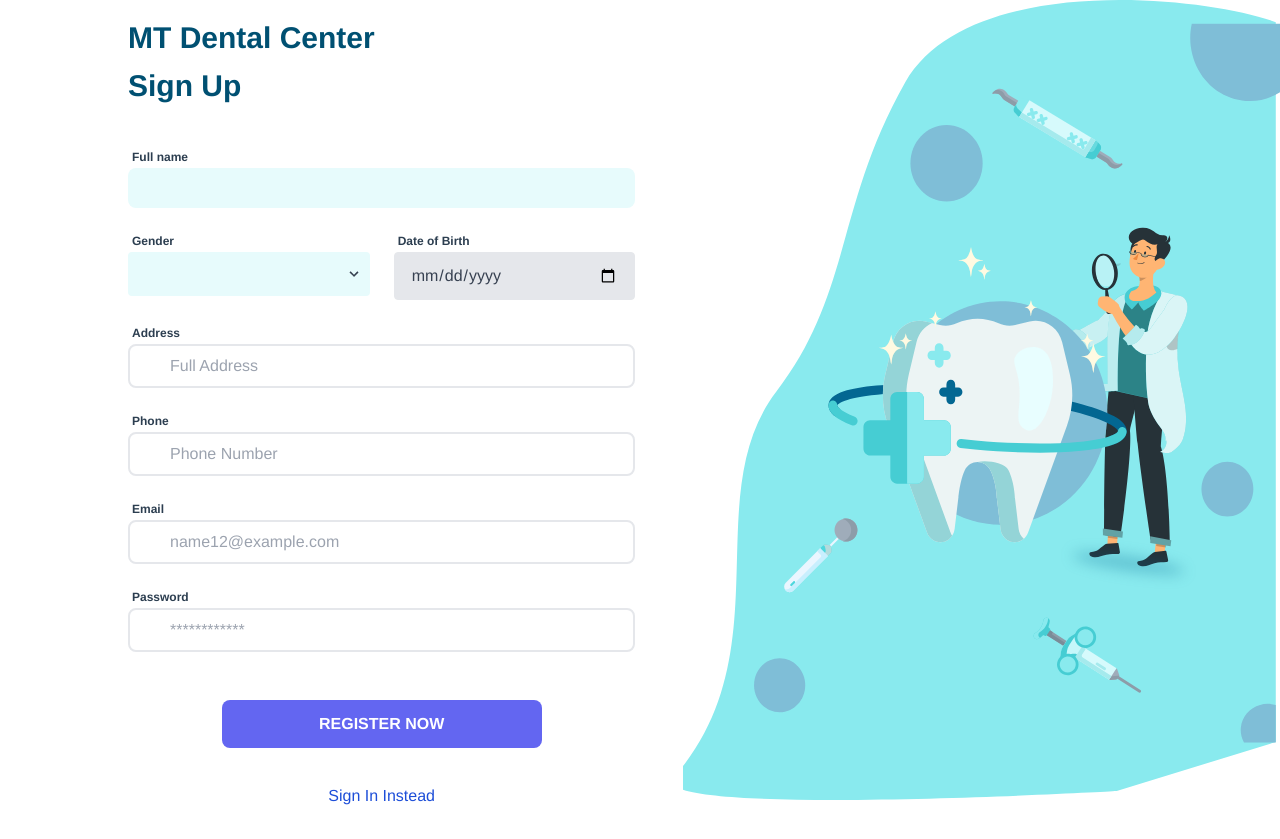
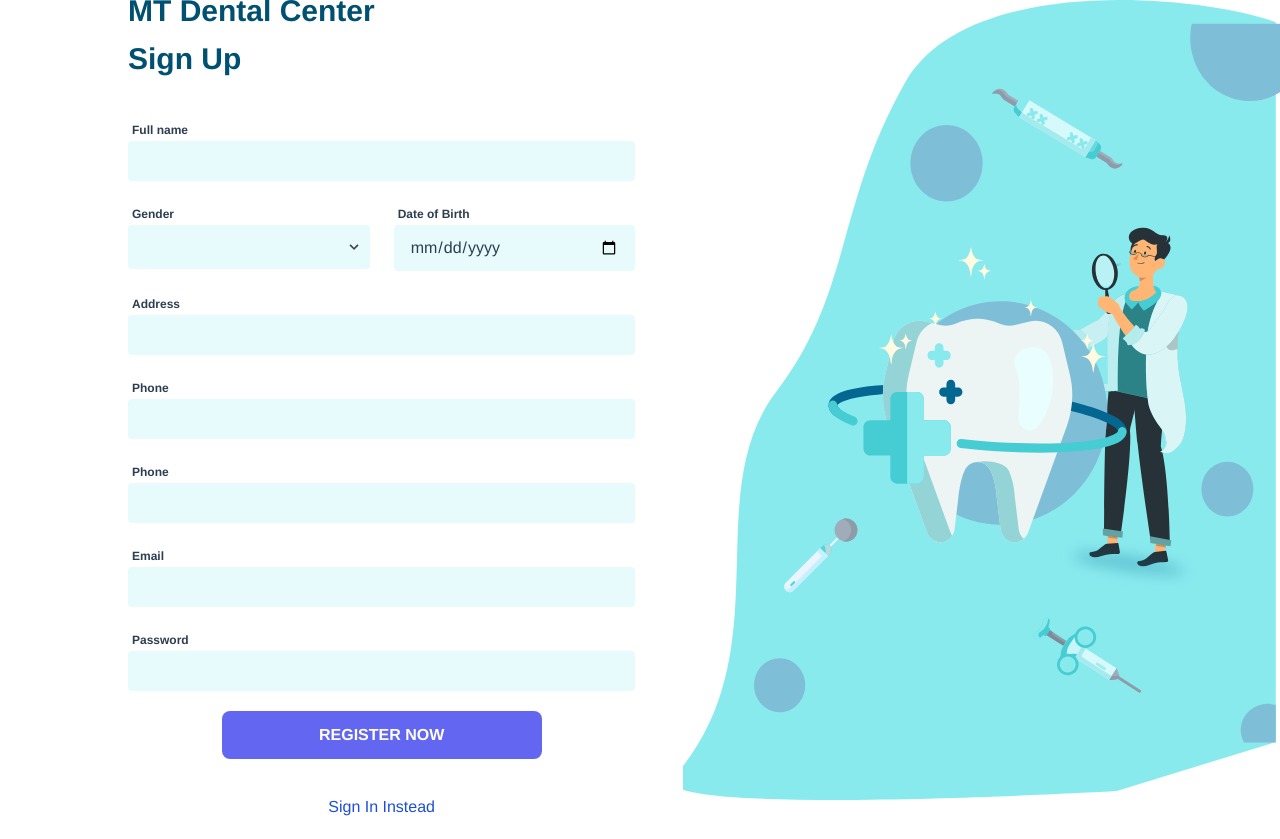
Before and after one commit to SayeedSanjana/denis-vue-js, a Vue app: page /register in a window 1280 px wide. Built offline with nearby package versions, Linux system fonts and the light colour scheme; no server answers.

Commit message:
registration page design changed

```diff
--- a/src/views/Authentication/Register.vue
+++ b/src/views/Authentication/Register.vue
@@ -9,7 +9,7 @@
 
     <div class="w-full h-100">
 
-      <h1 class="text-xl md:text-3xl font-bold leading-tight mt-12 text-left " style="color:#005072">MT Dental Center</h1>
+      <h1 class="text-xl md:text-3xl font-bold leading-tight mt-8 text-left " style="color:#005072">MT Dental Center</h1>
       <h1 class="text-xl md:text-3xl font-bold leading-tight mt-3 text-left  mb-10"  style="color:#005072">Sign Up</h1>
 
           <form action="" @submit.prevent="signupForm">
@@ -19,7 +19,7 @@
                             <label for="" class="text-xs font-semibold px-1">Full name</label>
                             <div class="flex">
                                 <div class="w-10 z-10 pl-1 text-center pointer-events-none flex items-center justify-center"><i class="mdi mdi-account-outline text-gray-400 text-lg"></i></div>
-                                <input v-model.trim="formData.name" type="text" class="w-full -ml-10 pl-10 pr-3 py-2 rounded-lg border-1 outline-none" style="background:#E7FBFC" >
+                                <input v-model.trim="formData.name" type="text" class="w-full -ml-10 pl-10 pr-3 py-2 rounded outline-none" style="background:#E7FBFC" >
                             </div>
                         </div>
                     </div>
@@ -46,7 +46,7 @@
                             <label for="" class="text-xs font-semibold px-1">Date of Birth</label>
                             <div class="">
                                 <div class="w-10 z-10 pl-1 text-center pointer-events-none flex items-center justify-center"><i class="mdi mdi-account-outline text-gray-400 text-lg"></i></div>
-                            <input class="appearance-none block w-full bg-gray-200 text-gray-700 border border-gray-200 rounded py-3 px-4 leading-tight focus:outline-none focus:bg-white focus:border-gray-500"
+                            <input class="appearance-none block w-full rounded py-3 px-4 leading-tight focus:outline-none " style="background:#E7FBFC"
                             id="date" type="date" placeholder="" v-model="formData.dob">
                             </div>
                         </div>
@@ -56,7 +56,7 @@
                             <label for="" class="text-xs font-semibold px-1">Address</label>
                             <div class="flex">
                                 <div class="w-10 z-10 pl-1 text-center pointer-events-none flex items-center justify-center"><i class="mdi mdi-account-outline text-gray-400 text-lg"></i></div>
-                                <input v-model.trim="formData.address" type="text" class="w-full -ml-10 pl-10 pr-3 py-2 rounded-lg border-2 border-gray-200 outline-none focus:border-indigo-500" placeholder="Full Address">
+                                <input v-model.trim="formData.address" type="text" class="w-full -ml-10 pl-10 pr-3 py-2 rounded  outline-none " style="background:#E7FBFC">
                             </div>
                         </div>
 
@@ -66,25 +66,35 @@
                             <label for="" class="text-xs font-semibold px-1">Phone</label>
                             <div class="flex">
                                 <div class="w-10 z-10 pl-1 text-center pointer-events-none flex items-center justify-center"><i class="mdi mdi-account-outline text-gray-400 text-lg"></i></div>
-                                <input v-model.trim="formData.phone" type="text" class="w-full -ml-10 pl-10 pr-3 py-2 rounded-lg border-2 border-gray-200 outline-none focus:border-indigo-500" placeholder="Phone Number">
+                                <input v-model.trim="formData.phone" type="text" class="w-full -ml-10 pl-10 pr-3 py-2 rounded outline-none" style="background:#E7FBFC" >
                             </div>
                         </div>
                      </div>
+                    <div class="flex -mx-3">
+                    <div class="w-full px-3 mb-5 text-left">
+                            <label for="" class="text-xs font-semibold px-1">Phone</label>
+                            <div class="flex">
+                                <div class="w-10 z-10 pl-1 text-center pointer-events-none flex items-center justify-center"><i class="mdi mdi-account-outline text-gray-400 text-lg"></i></div>
+                                <input v-model.trim="formData.phone" type="text" class="w-full -ml-10 pl-10 pr-3 py-2 rounded outline-none" style="background:#E7FBFC" >
+                            </div>
+                        </div>
+                     </div>
+
                     <div class="flex -mx-3">
                         <div class="w-full px-3 mb-5 text-left">
                             <label for="email" class="text-xs font-semibold px-1">Email</label>
                             <div class="flex">
                                 <div class="w-10 z-10 pl-1 text-center pointer-events-none flex items-center justify-center"><i class="mdi mdi-email-outline text-gray-400 text-lg"></i></div>
-                                <input v-model.trim="formData.email" type="email" class="w-full -ml-10 pl-10 pr-3 py-2 rounded-lg border-2 border-gray-200 outline-none focus:border-indigo-500" placeholder="name12@example.com">
+                                <input v-model.trim="formData.email" type="email" class="w-full -ml-10 pl-10 pr-3 py-2 rounded outline-none" style="background:#E7FBFC">
                             </div>
                         </div>
                     </div>
                     <div class="flex -mx-3">
-                        <div class="w-full px-3 mb-12 text-left">
+                        <div class="w-full px-3 mb-5 text-left">
                             <label for="password" class="text-xs font-semibold px-1">Password</label>
                             <div class="flex">
                                 <div class="w-10 z-10 pl-1 text-center pointer-events-none flex items-center justify-center"><i class="mdi mdi-lock-outline text-gray-400 text-lg"></i></div>
-                                <input v-model="formData.password" type="password" class="w-full -ml-10 pl-10 pr-3 py-2 rounded-lg border-2 border-gray-200 outline-none focus:border-indigo-500" placeholder="************">
+                                <input v-model="formData.password" type="password" class="w-full -ml-10 pl-10 pr-3 py-2 rounded  outline-none" style="background:#E7FBFC">
                             </div>
                         </div>
                     </div>
```
